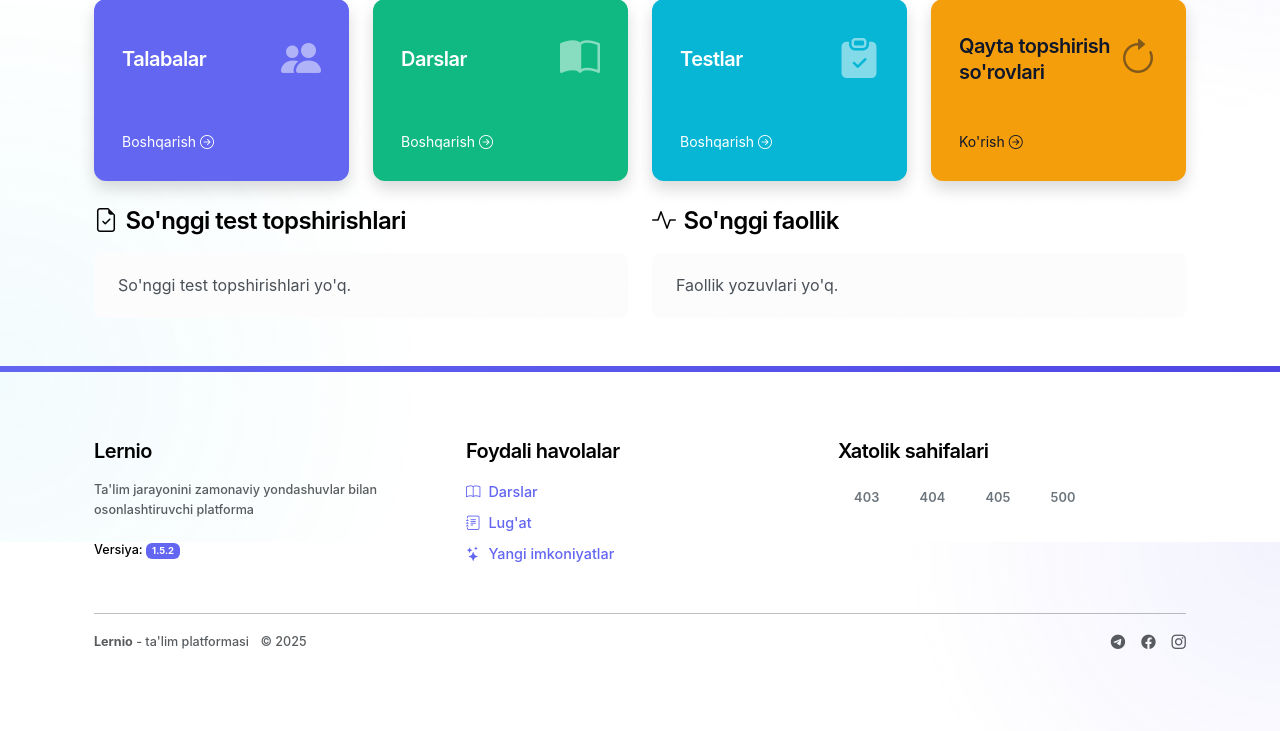
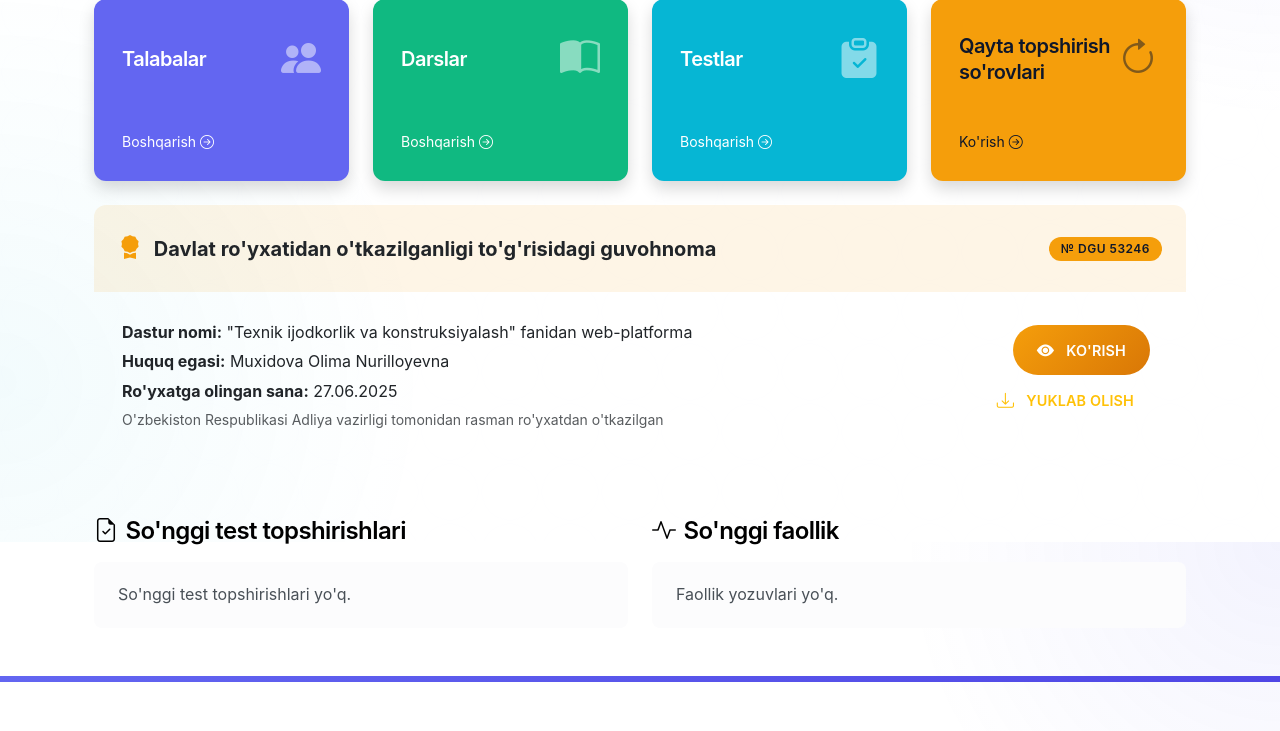
Before and after one commit to ayzek000/Lernio, a Python web app: template app/templates/teacher/dashboard.html in a window 1280 px wide. Shown: the part 258-989 px from the top of the page. Before the commit the page ends 907 px from the top, so only its background shows below. Run offline with Jinja, Linux system fonts and the light colour scheme; the template is opened without the code that fills it, so the values that code supplies are empty.

Commit message:
Add DGU certificate to teacher dashboard

```diff
--- a/app/templates/teacher/dashboard.html
+++ b/app/templates/teacher/dashboard.html
@@ -75,6 +75,43 @@
         </div>
     </div>
 
+    {# --- Davlat ro'yxatidan o'tkazilganligi to'g'risidagi guvohnoma --- #}
+    <div class="row mb-4">
+        <div class="col-12">
+            <div class="card border-warning shadow-sm">
+                <div class="card-header bg-warning bg-opacity-10 d-flex justify-content-between align-items-center">
+                    <div>
+                        <i class="bi bi-award-fill text-warning fs-4 me-2"></i>
+                        <span class="fw-bold fs-5">Davlat ro'yxatidan o'tkazilganligi to'g'risidagi guvohnoma</span>
+                    </div>
+                    <span class="badge bg-warning text-dark">№ DGU 53246</span>
+                </div>
+                <div class="card-body">
+                    <div class="row align-items-center">
+                        <div class="col-md-8">
+                            <p class="mb-1"><strong>Dastur nomi:</strong> "Texnik ijodkorlik va konstruksiyalash" fanidan web-platforma</p>
+                            <p class="mb-1"><strong>Huquq egasi:</strong> Muxidova Olima Nurilloyevna</p>
+                            <p class="mb-1"><strong>Ro'yxatga olingan sana:</strong> 27.06.2025</p>
+                            <p class="mb-0 text-muted small">O'zbekiston Respublikasi Adliya vazirligi tomonidan rasman ro'yxatdan o'tkazilgan</p>
+                        </div>
+                        <div class="col-md-4 text-md-end mt-3 mt-md-0">
+                            <a href="{{ url_for('static', filename='certificates/guvohnoma.pdf') }}"
+                               target="_blank"
+                               class="btn btn-warning me-2">
+                                <i class="bi bi-eye-fill me-1"></i> Ko'rish
+                            </a>
+                            <a href="{{ url_for('static', filename='certificates/guvohnoma.pdf') }}"
+                               download="DGU_guvohnoma.pdf"
+                               class="btn btn-outline-warning">
+                                <i class="bi bi-download me-1"></i> Yuklab olish
+                            </a>
+                        </div>
+                    </div>
+                </div>
+            </div>
+        </div>
+    </div>
+
     {# --- So'nggi voqealar ro'yxati --- #}
     <div class="row g-4">
         {# So'nggi test topshirishlari #}
```
Also changed, not shown: 1 other file.
